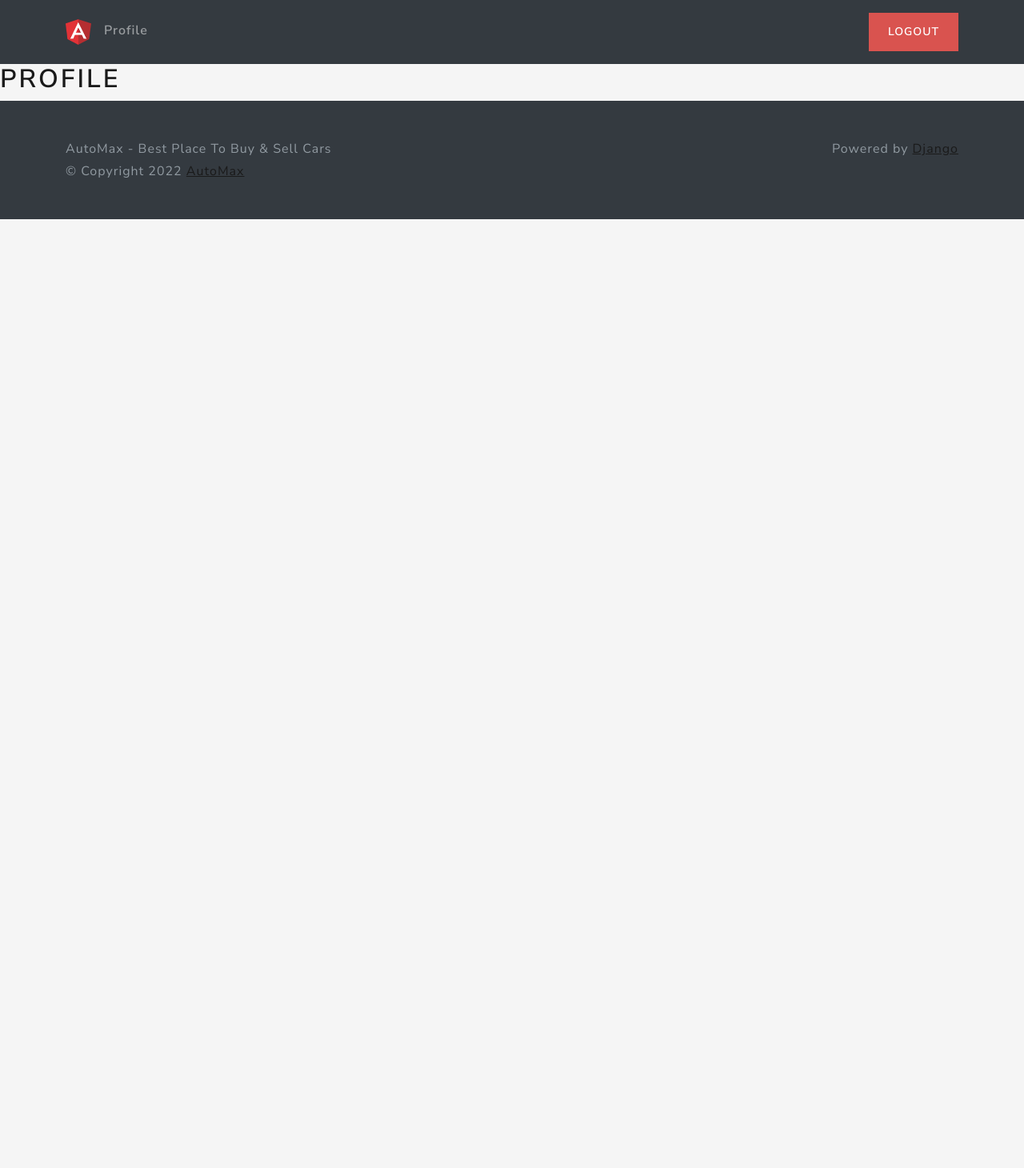
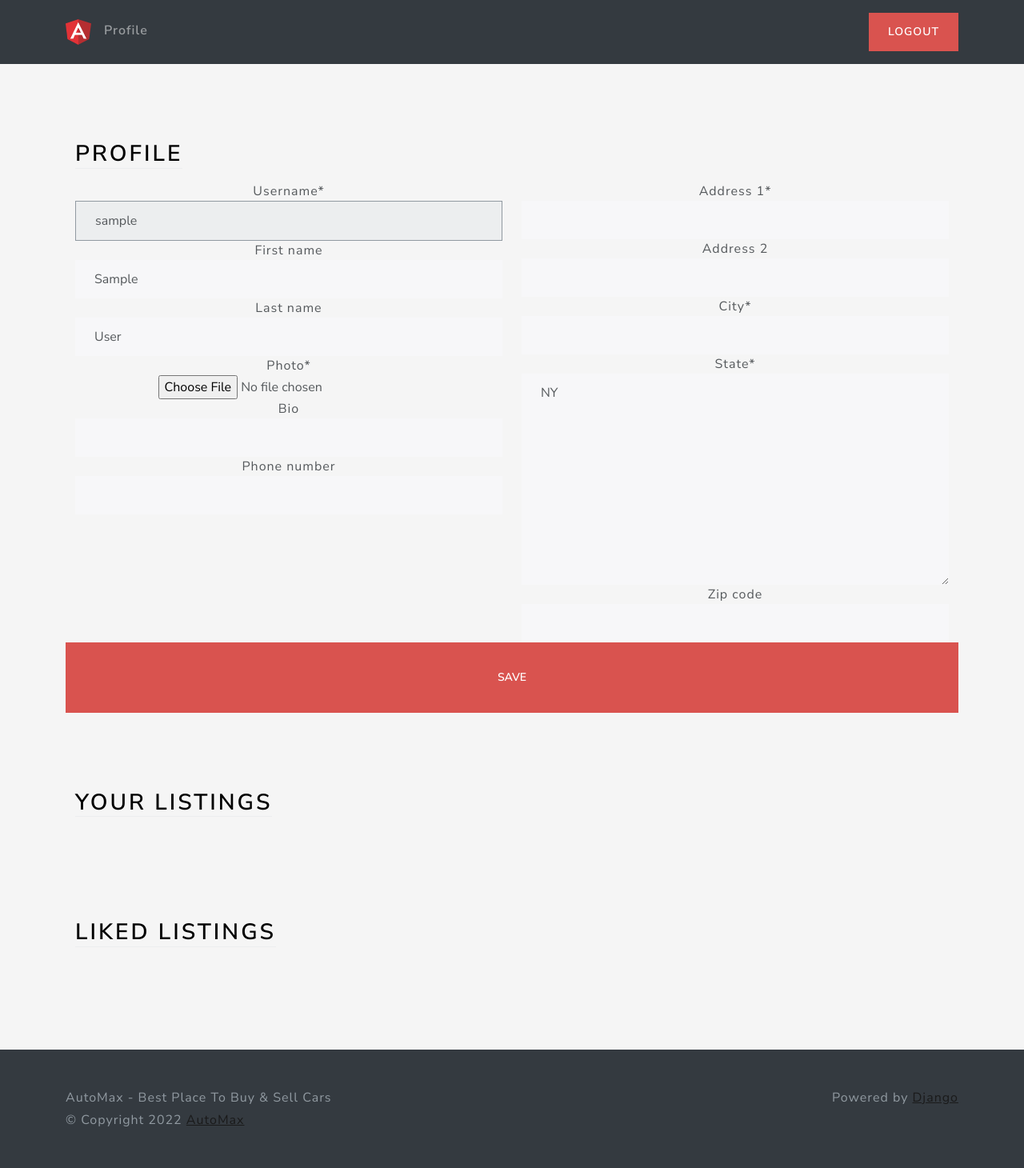
Before and after one commit to shinchri/automax, a Django app: page /profile/ in a window 1280 px wide. Shown: the whole page at 80% size. Before the commit the page ends 274 px from the top, so only its background shows below. Run offline with Django 4.2, Linux system fonts and the light colour scheme; the visitor is signed in with stand-in values (Sample User, id 1); some libraries are stand-ins or nearby versions.

Commit message:
feat: Implement get function for profile view page; display data within forms

```diff
--- a/users/forms.py
+++ b/users/forms.py
@@ -1,8 +1,25 @@
 from django import forms
+from django.contrib.auth.models import User
 
-from .models import Location
+from .models import Location, Profile
 
 from localflavor.us.forms import USZipCodeField
+
+class UserForm(forms.ModelForm):
+
+  username = forms.CharField(disabled=True)
+
+  class Meta:
+    model = User
+    fields = ['username', 'first_name', 'last_name']
+
+
+class ProfileForm(forms.ModelForm):
+
+  class Meta:
+    model = Profile
+    fields = ['photo', 'bio', 'phone_number']
+
 
 class LocationForm(forms.ModelForm):
   address_1 = forms.CharField(required=True)
--- a/users/templates/views/profile.html
+++ b/users/templates/views/profile.html
@@ -3,5 +3,67 @@
 {% load crispy_forms_tags %}
 
 {% block body %}
-<h1>Profile</h1>
+<div class="container-fluid text-center py-5">
+  <div class="container px-4 py-5" id="hanging-icons">
+      <div class="row g-4">
+          <div class="col d-flex align-items-start">
+              <div>
+                  <h2 class="mb-3 border-bottom" style="color: black">Profile</h2>
+              </div>
+          </div>
+      </div>
+      <form action="" method="post" enctype="multipart/form-data">
+          {% csrf_token %}
+          <div class="row">
+              <div class="col-6">
+                  {{ user_form|crispy }}
+                  {{ profile_form|crispy }}
+              </div>
+              <div class="col-6">
+                  {{ location_form|crispy }}
+              </div>
+              <br>
+              <button class="btn btn-lg btn-danger" type="submit" value="Submit">Save</button>
+            </div>
+      </form>
+  </div>
+  <div class="container px-4">
+      <div class="row g-4 py-5">
+          <div class="col d-flex align-items-start">
+              <div>
+                  <h2 class="mb-3 border-bottom" style="color: black">Your Listings</h2>
+              </div>
+          </div>
+      </div>
+      <table class="table table-hover">
+          <tbody>
+              {% for listing in user_listings %}
+              <tr>
+                  <td>{{ listing.id }}</td>
+                  <td>{{listing.model }}</td>
+              </tr>
+              {% endfor %}
+          </tbody>
+      </table>
+  </div>
+  <div class="container px-4">
+      <div class="row g-4 py-5">
+          <div class="col d-flex align-items-start">
+              <div>
+                  <h2 class="mb-3 border-bottom" style="color: black">Liked Listings</h2>
+              </div>
+          </div>
+      </div>
+      <table class="table table-hover">
+          <tbody>
+              {% for liked_listing in user_liked_listings %}
+              <tr>
+                  <td>{{ liked_listing.listing.model }}</td>
+                  <td>{{ liked_listing.like_date }}</td>
+              </tr>
+              {% endfor %}
+          </tbody>
+      </table>
+  </div>
+</div>
 {% endblock %}
--- a/users/views.py
+++ b/users/views.py
@@ -5,6 +5,8 @@ from django.contrib.auth import authenticate, login, logout
 from django.contrib.auth.decorators import login_required
 from django.contrib import messages
 from django.views import View
+
+from users.forms import LocationForm, ProfileForm, UserForm
 
 # Create your views here.
 def login_view(request):
@@ -60,7 +62,15 @@ class RegisterView(View):
 class ProfileView(View):
 
   def get(self, request):
-    return render(request, 'views/profile.html', {})
+    user_form = UserForm(instance=request.user)
+    profile_form = ProfileForm(instance=request.user.profile)
+    location_form = LocationForm(instance=request.user.profile.location)
+
+    return render(request, 'views/profile.html',
+        {'user_form': user_form,
+        'profile_form': profile_form,
+        'location_form': location_form}
+      )
 
   def post(self, request):
     pass
```
